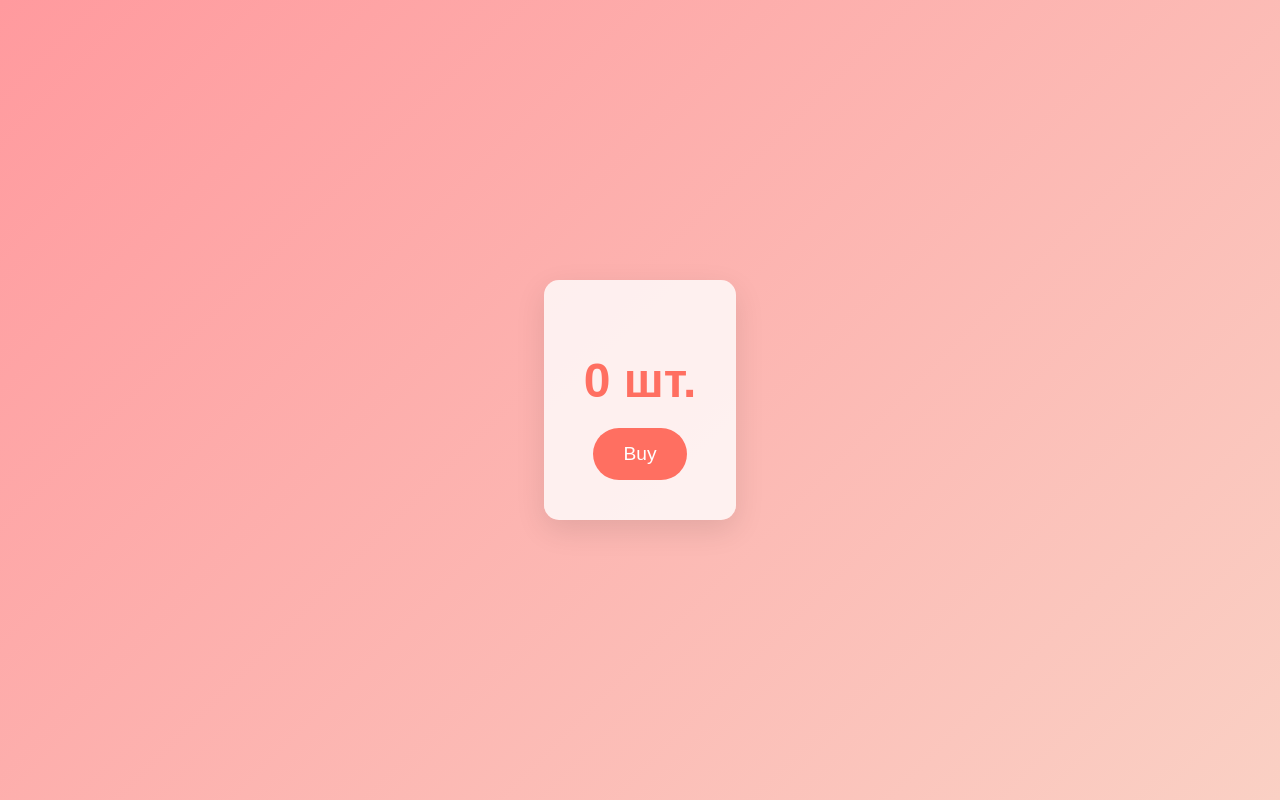
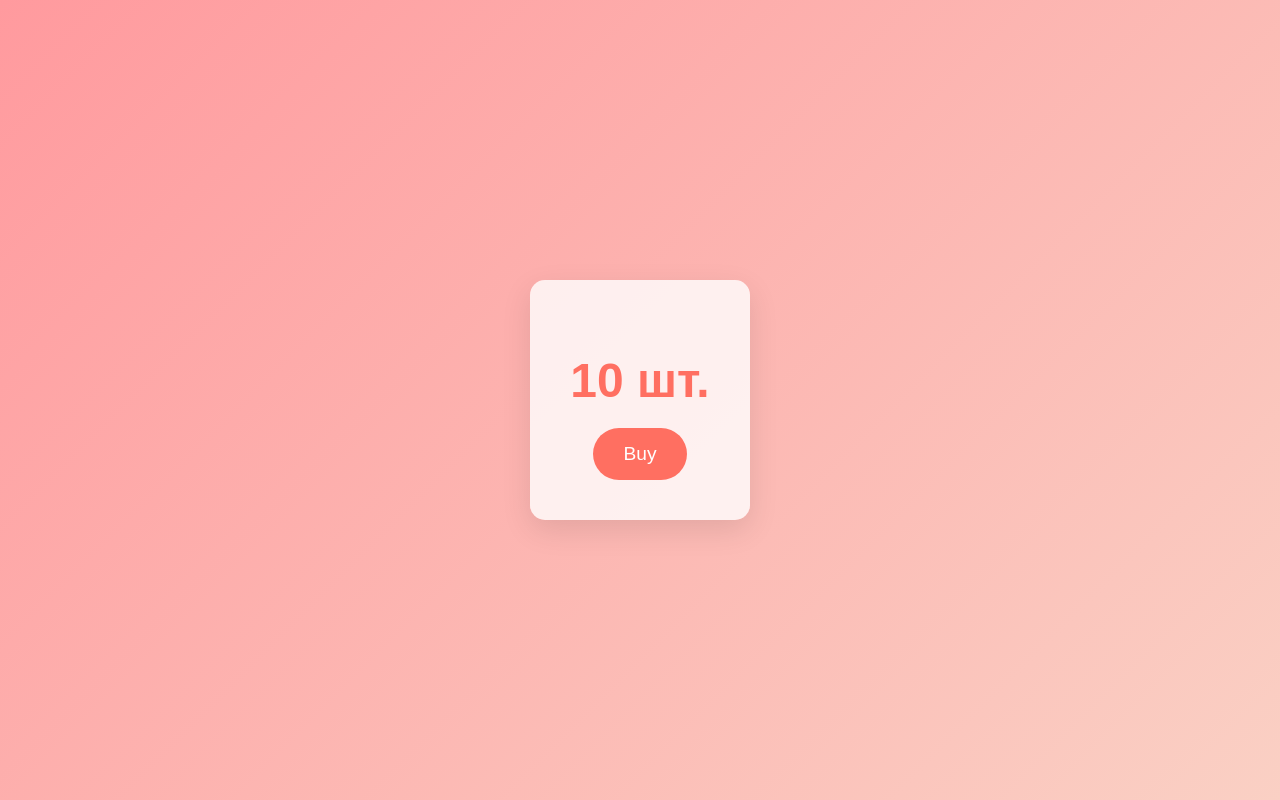
Before and after one commit to JamesCoalchi/asrfafsasfsafasf, a plain HTML site: page index.html in a window 1280 px wide. Drawn offline with Linux system fonts and the light colour scheme.

Commit message:
Update index.html

```diff
--- a/index.html
+++ b/index.html
@@ -48,7 +48,7 @@
 </head>
 <body>
     <div class="container">
-        <h1>0 шт.</h1>
+        <h1>10 шт.</h1>
         <button class="buy-button">Buy</button>
     </div>
 </body>
```
